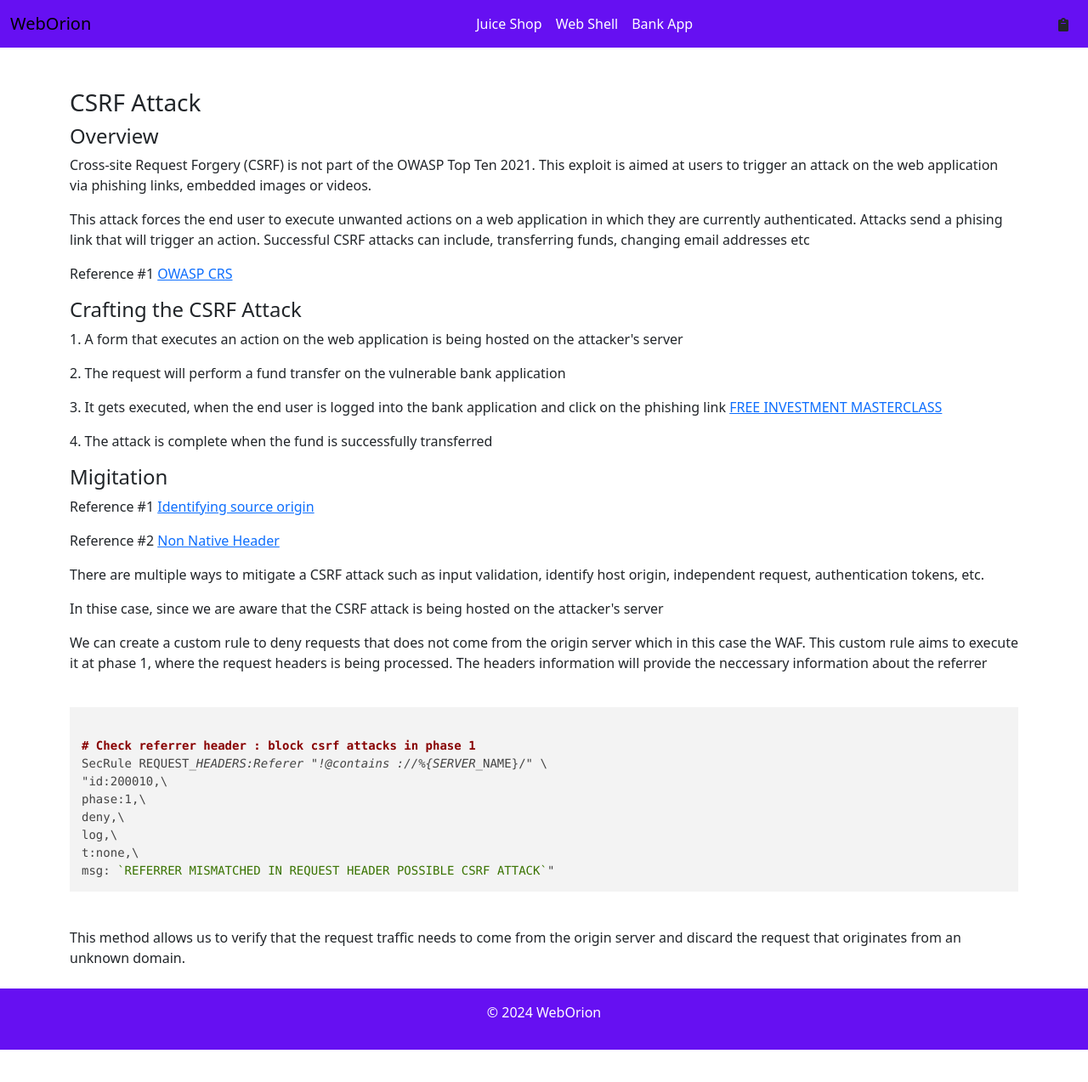
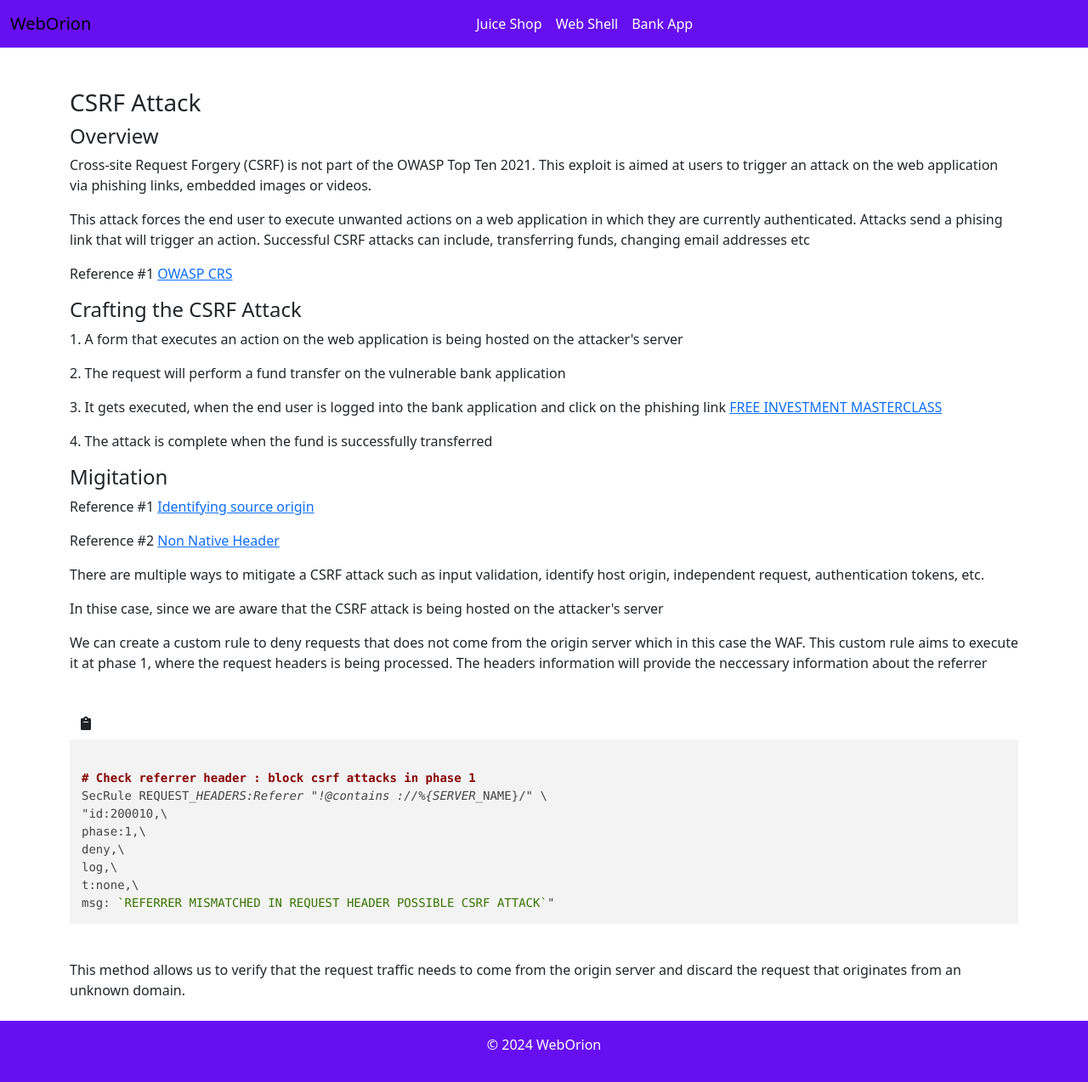
Before and after one commit to Cloudsine-weborion/wpop-presales-login-webapp, a FastAPI app: page /auth/csrf in a window 1280 px wide. Shown: the whole page at 85% size. Before the commit the page ends 1235 px from the top, so only its background shows below. Run offline with FastAPI, Linux system fonts and the light colour scheme; parts of the project's set-up code (start-up, migrations or seed data) failed here and were passed over; some libraries are stand-ins or nearby versions.

Commit message:
remove clipboard icon to be position in the wrong spot

```diff
--- a/static/sqli.css
+++ b/static/sqli.css
@@ -39,12 +39,7 @@ p{
     border-radius: 5px;
     background-color: #f5f5f5; /* Background color for the code block */
 }
-.copy-button {
-    position: absolute;
-    top: 10px;
-    right: 10px;
-    z-index: 10;
-}
+
 pre {
     margin: 0; /* Remove default margin from pre */
 }
--- a/templates/csrf.html
+++ b/templates/csrf.html
@@ -99,7 +99,7 @@
                 the WAF. This custom rule aims to execute it at phase 1, where the request headers is being processed.
                 The headers information will provide the neccessary information about the referrer</p>
             <div class="pt-4">
-                <button id="copy-btn" class="btn copy-button" data-clipboard-target="#code">
+                <button id="copy-btn" class="btn" data-clipboard-target="#code">
                     <i class="fa fa-clipboard"></i> <!-- Clipboard icon -->
                 </button>
             </div>
--- a/templates/sqli.html
+++ b/templates/sqli.html
@@ -82,7 +82,7 @@
       many columns are there in the PRODUCTS table
     </p>
     <div class="pt-4">
-      <button id="copy-btn" class="btn copy-button" data-clipboard-target="#sqli-code">
+      <button id="copy-btn" class="btn" data-clipboard-target="#sqli-code">
         <i class="fa fa-clipboard"></i> <!-- Clipboard icon -->
       </button>
     </div>
--- a/templates/webshell.html
+++ b/templates/webshell.html
@@ -88,7 +88,7 @@
                 view the /etc/passwd file of the system that provides the access credential of the server</p>
 
             <div class="pt-4">
-                <button id="copy-btn" class="btn copy-button" data-clipboard-target="#code">
+                <button id="copy-btn" class="btn" data-clipboard-target="#code">
                     <i class="fa fa-clipboard"></i> <!-- Clipboard icon -->
                 </button>
             </div>
```
